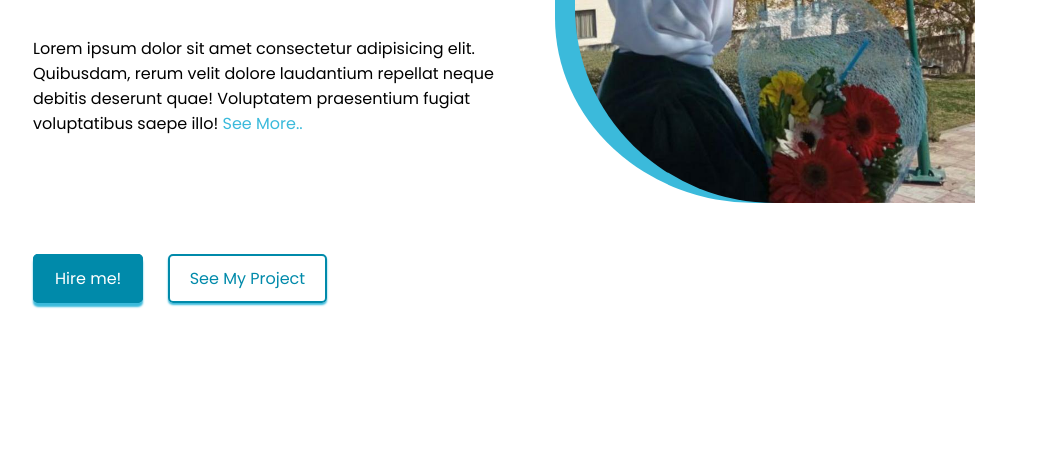
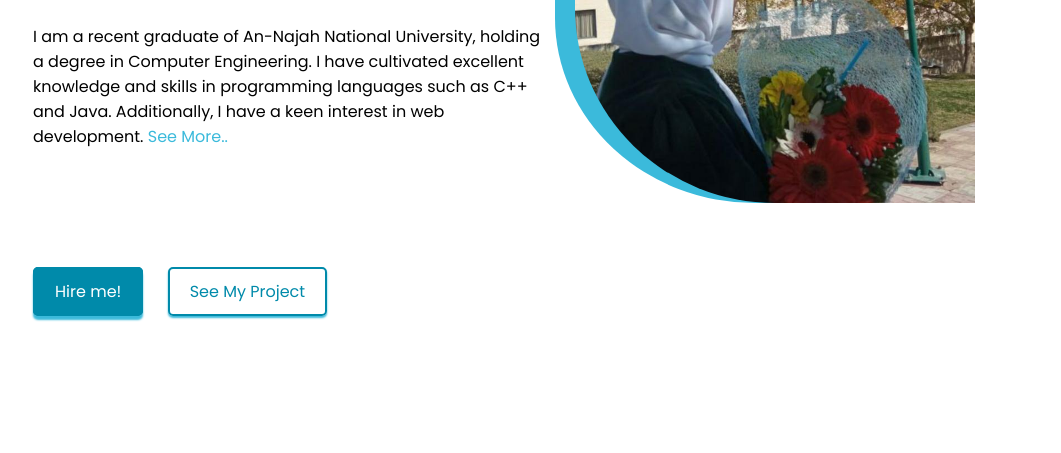
Before and after one commit to AmanyAbd5/Personal-Portfolio, a plain HTML site: page index.html in a window 1280 px wide. Shown: the part 347-800 px from the top of the page, without its empty margins (95-1156 px from the left). Drawn offline with Linux system fonts and the light colour scheme.

Commit message:
first committ

```diff
--- a/assets/css/main.css
+++ b/assets/css/main.css
@@ -130,8 +130,9 @@ h1 span{
 .header a{
     text-decoration: none;
 }
-.desc{
+.header-content .desc{
     display: inline;
+
 }
 
 .btn{
--- a/index.html
+++ b/index.html
@@ -39,7 +39,7 @@
                 <div class="header-content">
                   <p class="welcome">Welcome to my site</p>
                   <h1>Hi, Im Amany, a Computer <span>Engineer.</span> </h1>
-                  <p class="desc">Lorem ipsum dolor sit amet consectetur adipisicing elit. Quibusdam, rerum velit dolore laudantium repellat neque debitis deserunt quae! Voluptatem praesentium fugiat voluptatibus saepe illo!</p>
+                  <p class="desc">I am a recent graduate of An-Najah National University, holding a degree in Computer Engineering. I have cultivated excellent knowledge and skills in programming languages such as C++ and Java. Additionally, I have a keen interest in web development.</p>
 
                  <a class="see-more" href="#">See More..</a>
 
```
